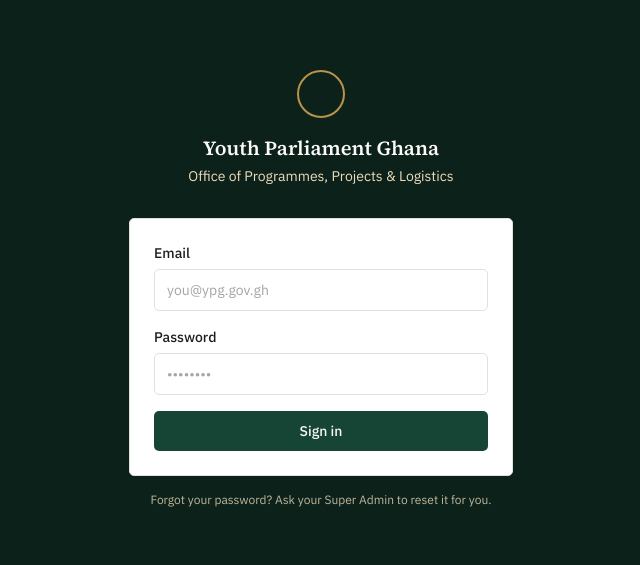
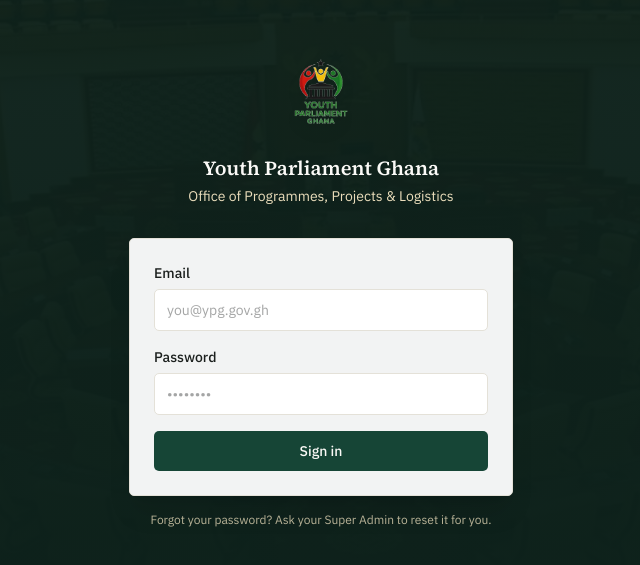
Before and after one commit to teabreadgraphix-tech/ypg-portal, a Next.js app: page /login in a window 1280 px wide. Shown: the part 111-676 px from the top of the page, without its empty margins (319-959 px from the left). Built offline with nearby package versions, Linux system fonts and the light colour scheme.

Commit message:
Update page.tsx

```diff
--- a/src/app/login/page.tsx
+++ b/src/app/login/page.tsx
@@ -2,6 +2,7 @@
 
 import { useState, Suspense } from "react";
 import { useRouter, useSearchParams } from "next/navigation";
+import Image from "next/image";
 
 function LoginForm() {
   const router = useRouter();
@@ -36,14 +37,30 @@
   }
 
   return (
-    <div className="flex min-h-screen items-center justify-center bg-forest-950 px-4">
-      <div className="w-full max-w-sm">
+    <div className="relative flex min-h-screen items-center justify-center overflow-hidden bg-forest-950 px-4">
+      {/* Parliament chamber photo, dimmed so the form stays fully legible */}
+      <Image
+        src="/parliament-bg.jpg"
+        alt=""
+        fill
+        priority
+        className="object-cover opacity-20"
+      />
+      <div className="absolute inset-0 bg-gradient-to-b from-forest-950/80 via-forest-950/90 to-forest-950" />
+
+      <div className="relative w-full max-w-sm">
         <div className="mb-8 text-center">
-          <div className="mx-auto mb-4 h-12 w-12 rounded-full border-2 border-gold-500" />
+          <Image
+            src="/logo.png"
+            alt="Youth Parliament Ghana"
+            width={88}
+            height={88}
+            className="mx-auto mb-4 drop-shadow-lg"
+          />
           <h1 className="font-serif text-xl font-semibold text-paper">Youth Parliament Ghana</h1>
           <p className="mt-1 text-sm text-gold-200">Office of Programmes, Projects &amp; Logistics</p>
         </div>
-        <form onSubmit={onSubmit} className="card space-y-4 p-6">
+        <form onSubmit={onSubmit} className="card space-y-4 bg-white/95 p-6 shadow-xl backdrop-blur-sm">
           <div>
             <label className="field-label" htmlFor="email">Email</label>
             <input
```
